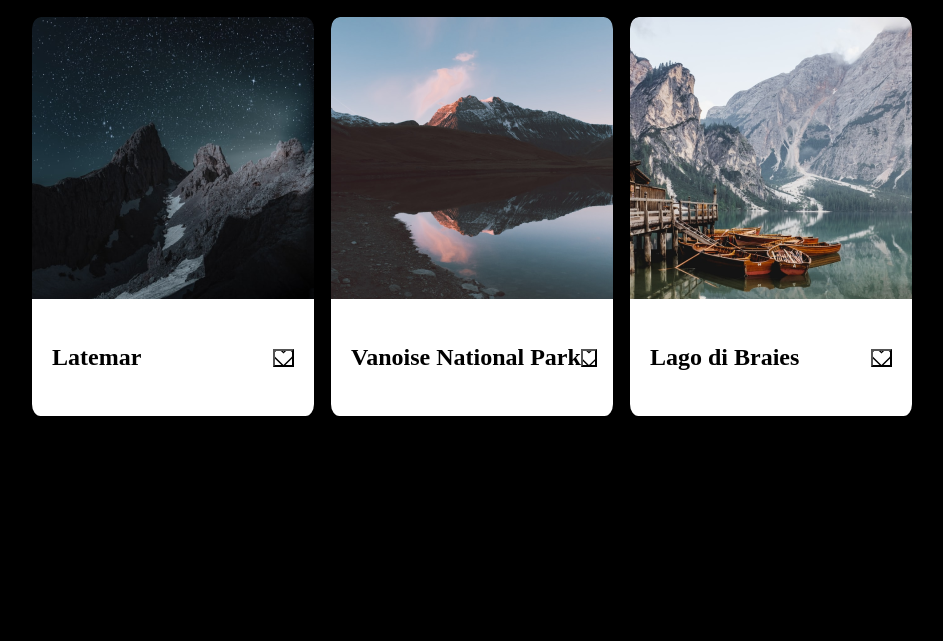
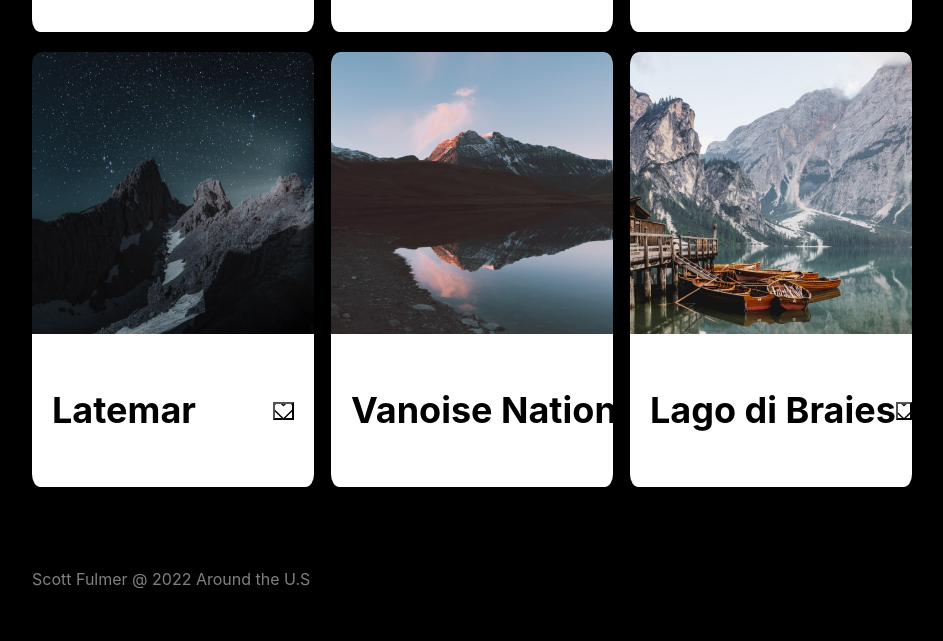
Before and after one commit to scottfulmer/se_project_aroundtheus, a plain HTML site: page index.html in a window 1280 px wide. Shown: the part 705-1346 px from the top of the page, without its empty margins (168-1111 px from the left). Before the commit the page ends 1121 px from the top, so only its background shows below. Drawn offline with Linux system fonts and the light colour scheme; a web font is replaced by a local one.

Commit message:
added fonts block. added footer played around with fonts.

```diff
--- a/blocks/cards.css
+++ b/blocks/cards.css
@@ -17,6 +17,11 @@
   text-overflow: ellipsis;
   white-space: nowrap;
   overflow: hidden;
+  font-family: "Inter", Arial, sans-serif;
+  font-style: normal;
+  font-weight: 900;
+  font-size: 24px;
+  line-height: 1.2;
 }
 .card__image {
   width: 282px;
@@ -37,4 +42,8 @@
   background: transparent url(../images/like-inactive.svg) center no-repeat;
   width: 21px;
   height: 18px;
+  transition: 0.2s ease-in;
 }
+.card__like-button:hover {
+  opacity: 0.7;
+}
--- /dev/null
+++ b/blocks/footer.css
@@ -0,0 +1,10 @@
+.footer {
+  max-width: 880px;
+  padding: 67px 0 36px 0;
+  margin: 0 auto;
+}
+
+.footer__copyright {
+  color: gray;
+  font-family: Inter, Arial, sans-serif;
+}
--- a/blocks/page.css
+++ b/blocks/page.css
@@ -2,6 +2,7 @@
   background-color: black;
   color: white;
 }
+
 .page__section {
   max-width: 880px;
   width: 100%;
--- a/blocks/profile.css
+++ b/blocks/profile.css
@@ -6,6 +6,24 @@
   width: 100%;
   position: relative;
   margin: 0 auto;
+}
+@media screen and (max-width: 1200px) {
+  .profile {
+    flex-direction: column;
+  }
+  .profile__info {
+    display: flex;
+    flex-wrap: wrap;
+    width: 100%;
+  }
+  .profile__description {
+    width: 100%;
+    text-align: center;
+  }
+  .profile__add-button {
+    margin: 0;
+    width: 100%;
+  }
 }
 .profile__info {
   display: grid;
--- /dev/null
+++ b/fonts/inter.css
@@ -0,0 +1,200 @@
+@font-face {
+  font-family: 'Inter';
+  font-style:  normal;
+  font-weight: 100;
+  font-display: swap;
+  src: url("Inter-Thin.woff2?v=3.19") format("woff2"),
+       url("Inter-Thin.woff?v=3.19") format("woff");
+}
+@font-face {
+  font-family: 'Inter';
+  font-style:  italic;
+  font-weight: 100;
+  font-display: swap;
+  src: url("Inter-ThinItalic.woff2?v=3.19") format("woff2"),
+       url("Inter-ThinItalic.woff?v=3.19") format("woff");
+}
+
+@font-face {
+  font-family: 'Inter';
+  font-style:  normal;
+  font-weight: 200;
+  font-display: swap;
+  src: url("Inter-ExtraLight.woff2?v=3.19") format("woff2"),
+       url("Inter-ExtraLight.woff?v=3.19") format("woff");
+}
+@font-face {
+  font-family: 'Inter';
+  font-style:  italic;
+  font-weight: 200;
+  font-display: swap;
+  src: url("Inter-ExtraLightItalic.woff2?v=3.19") format("woff2"),
+       url("Inter-ExtraLightItalic.woff?v=3.19") format("woff");
+}
+
+@font-face {
+  font-family: 'Inter';
+  font-style:  normal;
+  font-weight: 300;
+  font-display: swap;
+  src: url("Inter-Light.woff2?v=3.19") format("woff2"),
+       url("Inter-Light.woff?v=3.19") format("woff");
+}
+@font-face {
+  font-family: 'Inter';
+  font-style:  italic;
+  font-weight: 300;
+  font-display: swap;
+  src: url("Inter-LightItalic.woff2?v=3.19") format("woff2"),
+       url("Inter-LightItalic.woff?v=3.19") format("woff");
+}
+
+@font-face {
+  font-family: 'Inter';
+  font-style:  normal;
+  font-weight: 400;
+  font-display: swap;
+  src: url("Inter-Regular.woff2?v=3.19") format("woff2"),
+       url("Inter-Regular.woff?v=3.19") format("woff");
+}
+@font-face {
+  font-family: 'Inter';
+  font-style:  italic;
+  font-weight: 400;
+  font-display: swap;
+  src: url("Inter-Italic.woff2?v=3.19") format("woff2"),
+       url("Inter-Italic.woff?v=3.19") format("woff");
+}
+
+@font-face {
+  font-family: 'Inter';
+  font-style:  normal;
+  font-weight: 500;
+  font-display: swap;
+  src: url("Inter-Medium.woff2?v=3.19") format("woff2"),
+       url("Inter-Medium.woff?v=3.19") format("woff");
+}
+@font-face {
+  font-family: 'Inter';
+  font-style:  italic;
+  font-weight: 500;
+  font-display: swap;
+  src: url("Inter-MediumItalic.woff2?v=3.19") format("woff2"),
+       url("Inter-MediumItalic.woff?v=3.19") format("woff");
+}
+
+@font-face {
+  font-family: 'Inter';
+  font-style:  normal;
+  font-weight: 600;
+  font-display: swap;
+  src: url("Inter-SemiBold.woff2?v=3.19") format("woff2"),
+       url("Inter-SemiBold.woff?v=3.19") format("woff");
+}
+@font-face {
+  font-family: 'Inter';
+  font-style:  italic;
+  font-weight: 600;
+  font-display: swap;
+  src: url("Inter-SemiBoldItalic.woff2?v=3.19") format("woff2"),
+       url("Inter-SemiBoldItalic.woff?v=3.19") format("woff");
+}
+
+@font-face {
+  font-family: 'Inter';
+  font-style:  normal;
+  font-weight: 700;
+  font-display: swap;
+  src: url("Inter-Bold.woff2?v=3.19") format("woff2"),
+       url("Inter-Bold.woff?v=3.19") format("woff");
+}
+@font-face {
+  font-family: 'Inter';
+  font-style:  italic;
+  font-weight: 700;
+  font-display: swap;
+  src: url("Inter-BoldItalic.woff2?v=3.19") format("woff2"),
+       url("Inter-BoldItalic.woff?v=3.19") format("woff");
+}
+
+@font-face {
+  font-family: 'Inter';
+  font-style:  normal;
+  font-weight: 800;
+  font-display: swap;
+  src: url("Inter-ExtraBold.woff2?v=3.19") format("woff2"),
+       url("Inter-ExtraBold.woff?v=3.19") format("woff");
+}
+@font-face {
+  font-family: 'Inter';
+  font-style:  italic;
+  font-weight: 800;
+  font-display: swap;
+  src: url("Inter-ExtraBoldItalic.woff2?v=3.19") format("woff2"),
+       url("Inter-ExtraBoldItalic.woff?v=3.19") format("woff");
+}
+
+@font-face {
+  font-family: 'Inter';
+  font-style:  normal;
+  font-weight: 900;
+  font-display: swap;
+  src: url("Inter-Black.woff2?v=3.19") format("woff2"),
+       url("Inter-Black.woff?v=3.19") format("woff");
+}
+@font-face {
+  font-family: 'Inter';
+  font-style:  italic;
+  font-weight: 900;
+  font-display: swap;
+  src: url("Inter-BlackItalic.woff2?v=3.19") format("woff2"),
+       url("Inter-BlackItalic.woff?v=3.19") format("woff");
+}
+
+/* -------------------------------------------------------
+Variable font.
+Usage:
+
+  html { font-family: 'Inter', sans-serif; }
+  @supports (font-variation-settings: normal) {
+    html { font-family: 'Inter var', sans-serif; }
+  }
+*/
+@font-face {
+  font-family: 'Inter var';
+  font-weight: 100 900;
+  font-display: swap;
+  font-style: normal;
+  font-named-instance: 'Regular';
+  src: url("Inter-roman.var.woff2?v=3.19") format("woff2");
+}
+@font-face {
+  font-family: 'Inter var';
+  font-weight: 100 900;
+  font-display: swap;
+  font-style: italic;
+  font-named-instance: 'Italic';
+  src: url("Inter-italic.var.woff2?v=3.19") format("woff2");
+}
+
+
+/* --------------------------------------------------------------------------
+[EXPERIMENTAL] Multi-axis, single variable font.
+
+Slant axis is not yet widely supported (as of February 2019) and thus this
+multi-axis single variable font is opt-in rather than the default.
+
+When using this, you will probably need to set font-variation-settings
+explicitly, e.g.
+
+  * { font-variation-settings: "slnt" 0deg }
+  .italic { font-variation-settings: "slnt" 10deg }
+
+*/
+@font-face {
+  font-family: 'Inter var experimental';
+  font-weight: 100 900;
+  font-display: swap;
+  font-style: oblique 0deg 10deg;
+  src: url("Inter.var.woff2?v=3.19") format("woff2");
+}
--- a/index.html
+++ b/index.html
@@ -10,6 +10,7 @@
     <meta content="ie=edge" http-equiv="X-UA-Compatible" />
     <title>Around the U.S</title>
     <link href="./pages/index.css" rel="stylesheet" />
+    <link href="./favicon.ico" rel="stylesheet" />
   </head>
   <body class="page">
     <div class="page__content">
@@ -103,4 +104,9 @@
       </main>
     </div>
   </body>
+  <footer class="footer">
+    <div class="footer__content">
+      <p class="footer__copyright">Scott Fulmer @ 2022 Around the U.S</p>
+    </div>
+  </footer>
 </html>
--- a/pages/index.css
+++ b/pages/index.css
@@ -4,4 +4,5 @@
 @import url(../blocks/header.css);
 @import url(../blocks/cards.css);
 @import url(../blocks/media.css);
-@import url(../blocks/fonts.css);
+@import url(../fonts/fonts.css);
+@import url(../blocks/footer.css);
```
Also changed, not shown: fonts/fonts.css (renamed from blocks/fonts.css).
